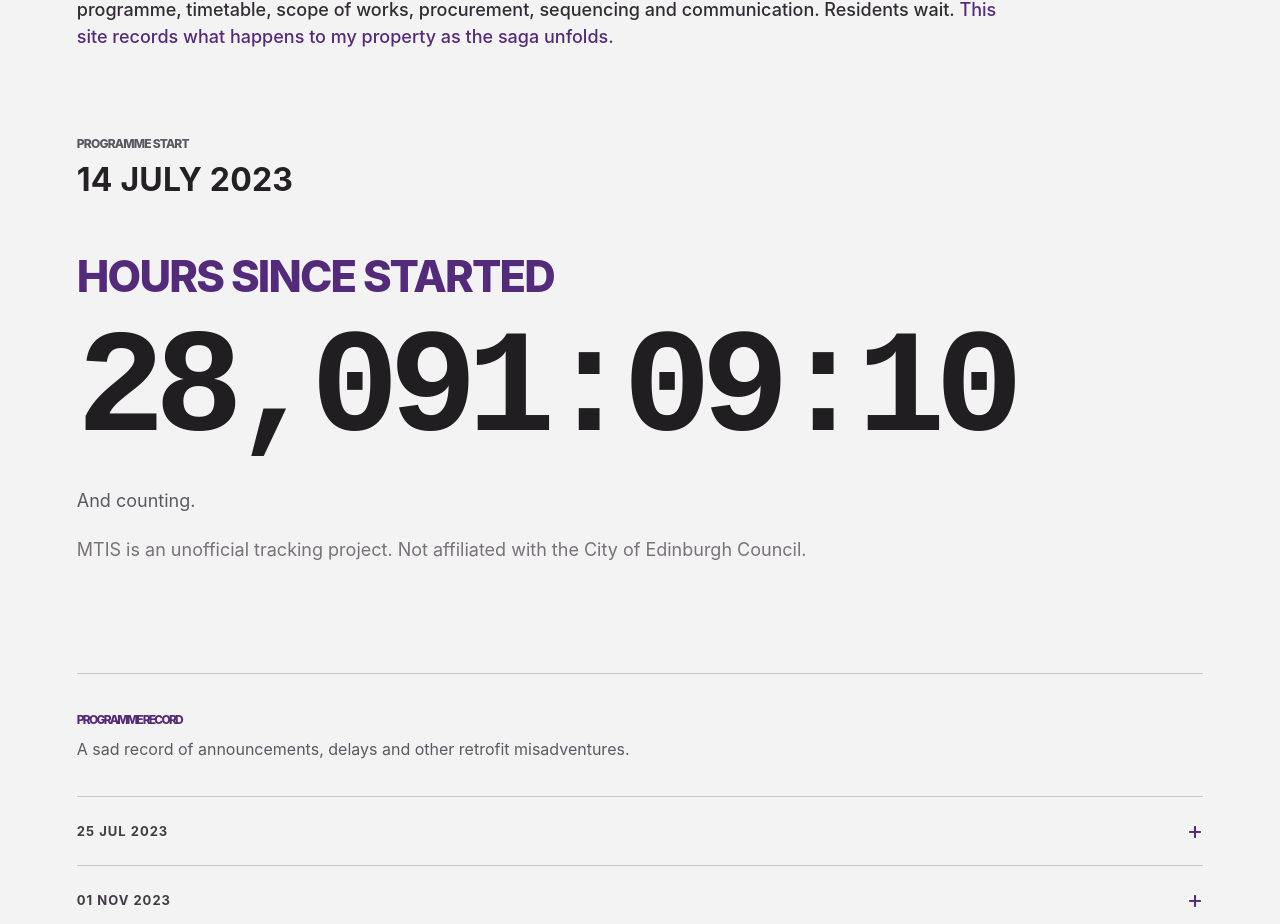
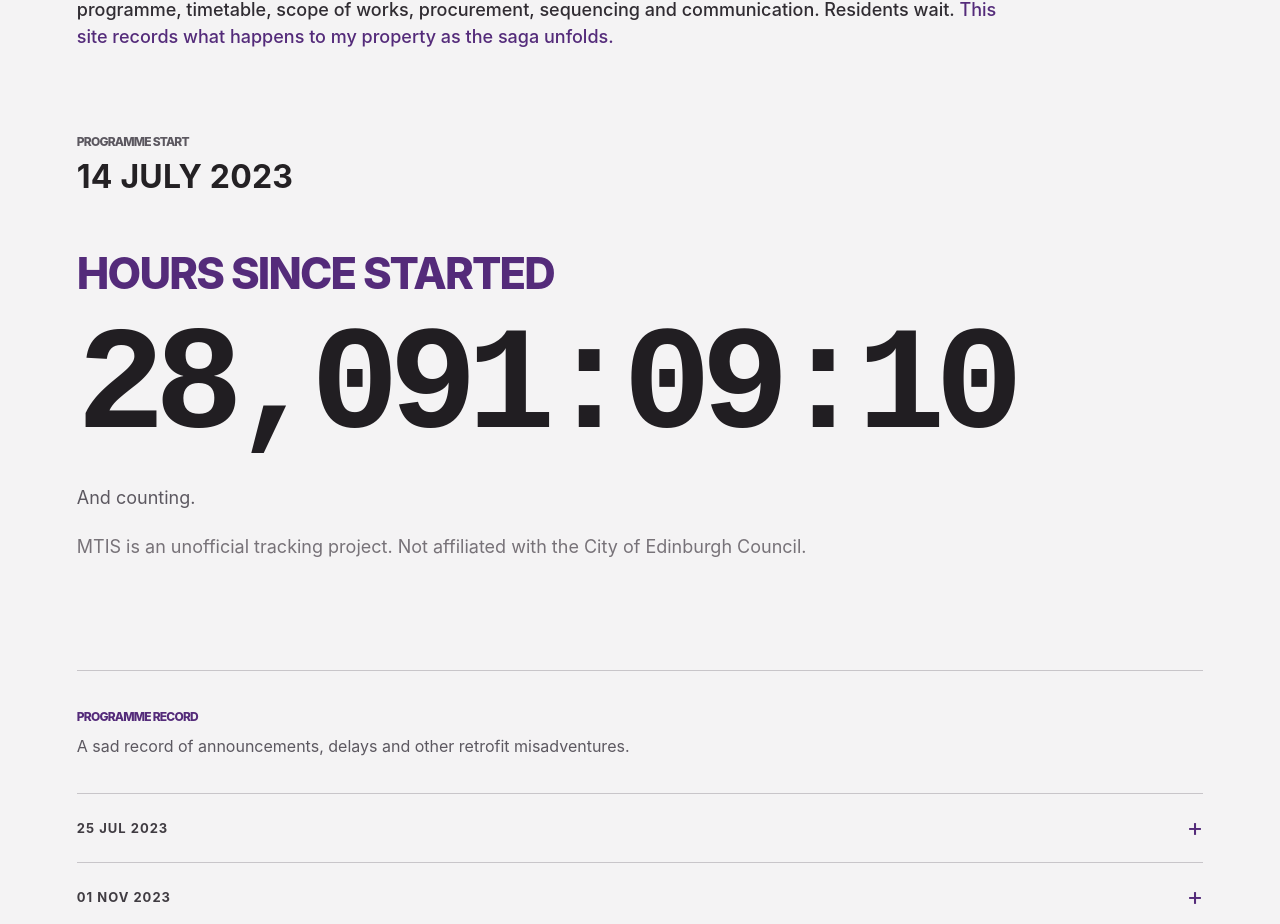
Before and after one commit to mtisclock/mtis, a plain HTML site: page index.html in a window 1280 px wide. Shown: the part 275-1199 px from the top of the page. Drawn offline with Linux system fonts and the light colour scheme.

Commit message:
Update style.css

```diff
--- a/style.css
+++ b/style.css
@@ -138,7 +138,7 @@
   margin: 0;
   font-size: 12px;
   font-weight: 800;
-  letter-spacing: -1.8px;
+  letter-spacing: -0.8px;
   line-height: 1.3;
   color: #5c5860;
 }
@@ -147,7 +147,6 @@
   font-size: 12px;
   font-weight: 800;
   letter-spacing: -0.8px;
-  word-spacing: normal
   line-height: 1;
   color: #5c5860;
 }
```
